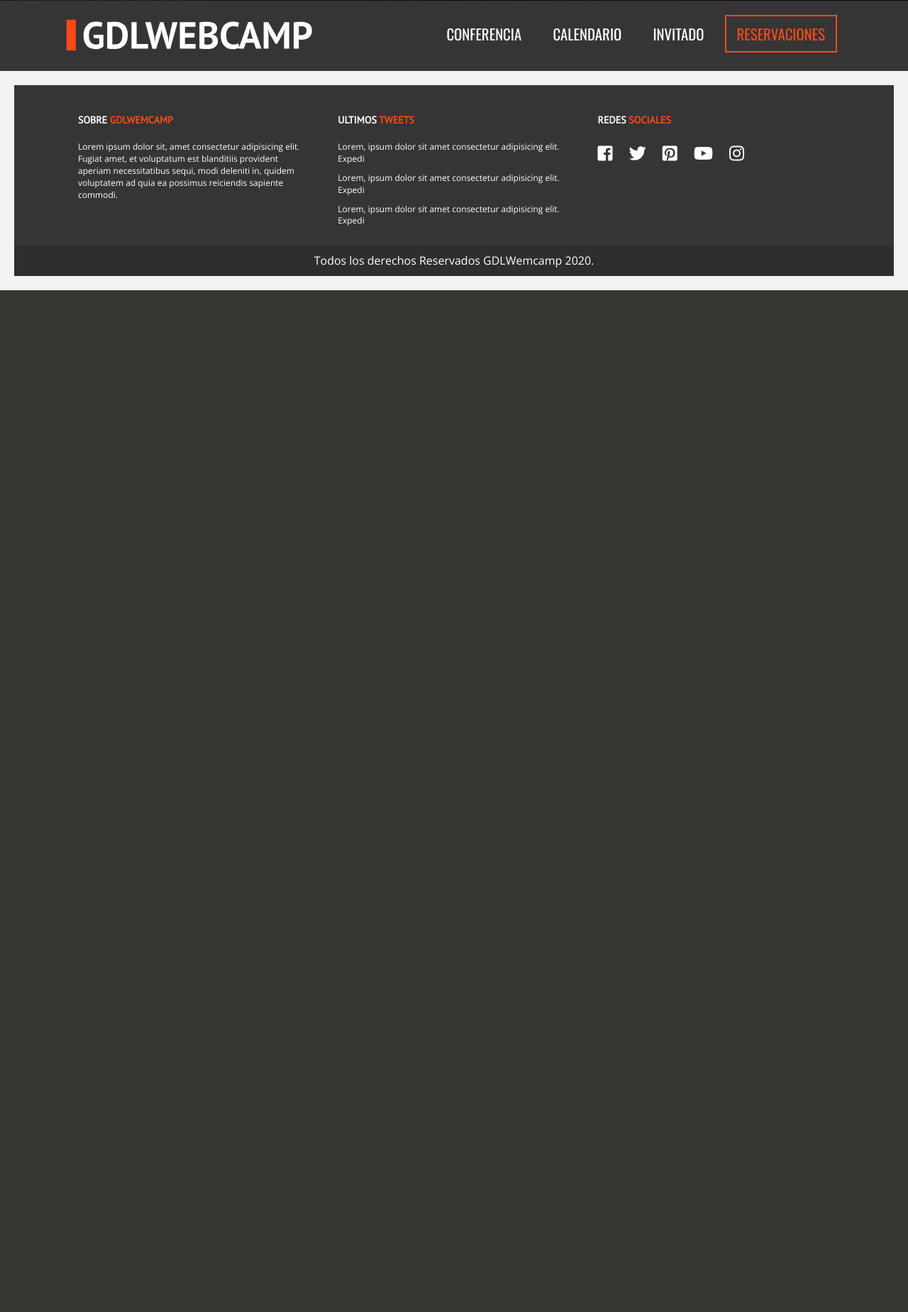
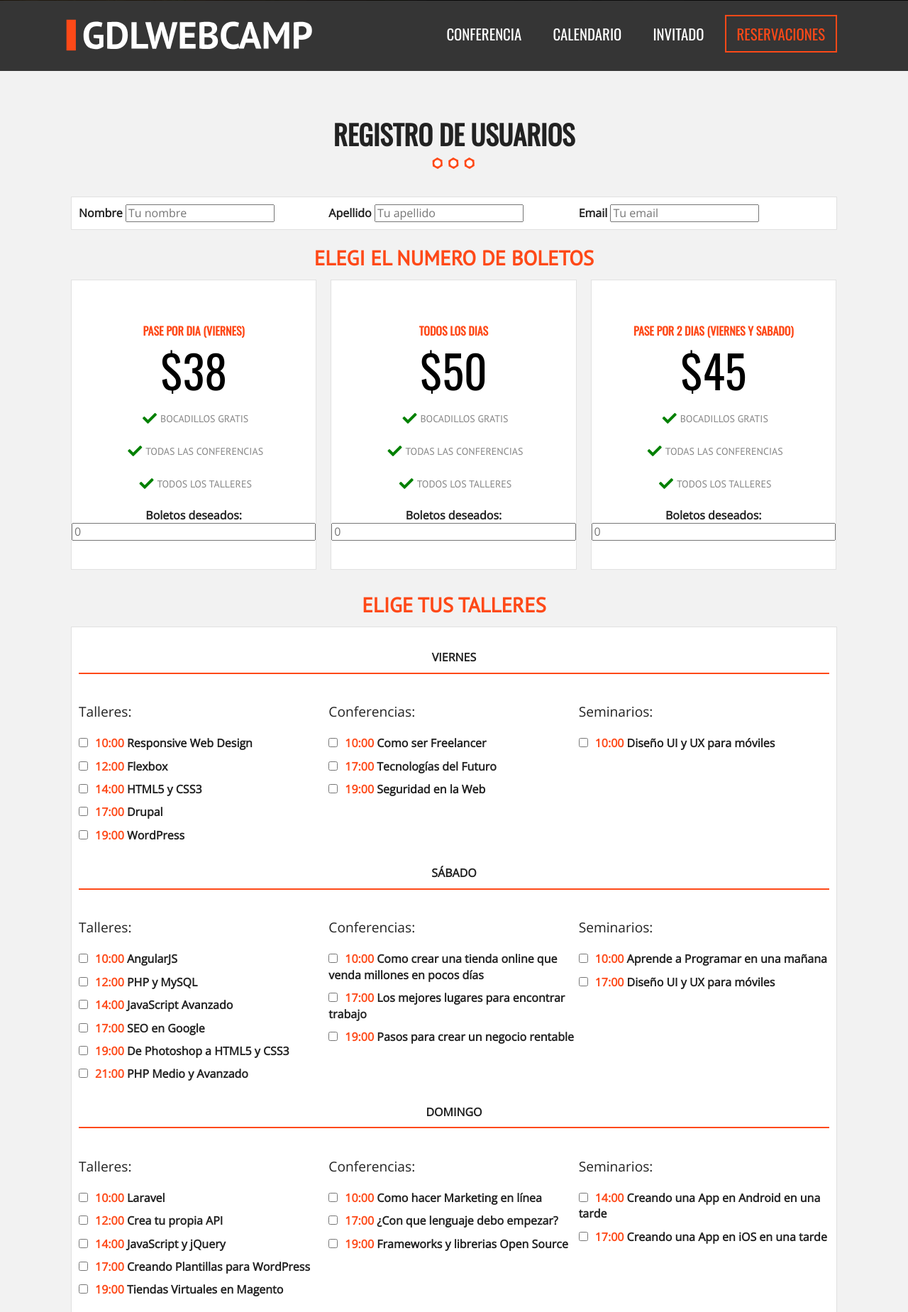
Before and after one commit to mjmf1/Proyecto_GDLWebCam, a PHP site: page / in a window 1280 px wide. Shown: the part 799-2648 px from the top of the page at 71% size. Before the commit the page ends 1208 px from the top, so only its background shows below. Run offline with PHP 8.4, Linux system fonts and the light colour scheme; some libraries are stand-ins or nearby versions.

Commit message:
estilos para el formulario

```diff
--- a/css/main.css
+++ b/css/main.css
@@ -155,7 +155,7 @@ h2:after{
  display: block;
 }
 h3{
-  font-size: 1.3en;
+  font-size: 1.8em;
   color: #fe4918;
   font-family: 'PT Sans', sans-serif;
   margin: 0;
@@ -735,6 +735,75 @@ p.copyright{
   text-align: center;
   font-size: 2en;
 }
+/***** INTERNAS ****/
+/**** REGISTRO *****/
+form.registro h3 {
+  text-align: center;
+  text-transform: uppercase;
+  margin: 20px 0 0 0;
+}
+form.registro label {
+  margin-bottom: 5px;
+  font-weight: bold;
+}
+h4{
+  text-align: center;
+  text-transform: uppercase;
+  border-bottom: 2px solid #fe4918 ;
+  padding-bottom: 10px;
+  font-size: 1.2en;
+}
+div.caja{
+  background-color: white;
+  border: 1px solid #e1e1e1;
+  padding: 10px;
+  margin:10px;
+}
+div.campo{
+  pad: 20px;
+}
+@media  only screen and (min-width:768px){
+  div.campo{
+    float: left;
+    width: 33.3%;
+  }
+}
+div.paquetes .tabla-precio:hover{
+  transform: none;
+  box-shadow: none;
+}
+div.paquetes .tabla-precio input{
+  clear: both;
+  width: 100%;
+  margin: 10 px auto 0 auto;
+  display: block;
+}
+.contenido-dia{
+  pad: 20px;
+  /*display: none;*/
+}
+@media  only screen and (min-width:768px){
+.contenido-dia > div{
+  float: left;
+  width: 33.3%;
+ }
+}
+.contenido-dia > div p{
+  text-align: left;
+
+}
+.contenido-dia > div label{
+  display: block;
+  margin-bottom: 10px;
+}
+.contenido-dia > div input{
+  margin-right: 10px;
+  padding: 40px;
+}
+.contenido-dia > div label time{
+  color: #fe4918;
+  font-weight: bold;
+}
 /* ==========================================================================
    Helper classes
    ========================================================================== */
--- a/index.html
+++ b/index.html
@@ -96,7 +96,194 @@
     </div>
     <!--barra-->
 
+    <section class="seccion contenedor">
+      <h2>Registro de Usuarios</h2>
+      <form id="registro" class="registro" action="index.html" method="post">
+        <div id="datos_usuario" class="registro caja clearfix">
+          <div class="campo">
+           <label for="nombre">Nombre</label>
+            <input type="text" id="nombre" name="nombre" placeholder="Tu nombre">
+          </div>
+            <div class="campo">
+              <label for="apellido">Apellido</label>
+               <input type="text" id="apellido" name="apellido" placeholder="Tu apellido">
+    </div>
+    <div class="campo">
+      <label for="email">Email</label>
+       <input type="email" id="enamil" name="email" placeholder="Tu email">
+     </div>
 
+     <div id="Error">
+     </div>
+
+        </div><!-- datos_usuario -->
+        <div id="paquetes" class="paquetes">
+
+          <h3>Elegi el numero de boletos</h3>
+          <ul class="lista-precios clearfix">
+            <li>
+              <div class="tabla-precio">
+                <h3>pase por dia (viernes)</h3>
+                <p class="numero">$38</p>
+                <ul>
+                  <li>Bocadillos Gratis</li>
+                  <li>Todas las Conferencias</li>
+                  <li>Todos los Talleres</li>
+                </ul>
+                <div  class="orden">
+                  <label for="Pase_dia">Boletos deseados:</label>
+                  <input type="number" min="0" id="pase_dia" size="3" placeholder="0">
+                </div>
+              </div>
+            </li>
+            <li>
+              <div class="tabla-precio">
+                <h3>Todos los Dias</h3>
+                <p class="numero">$50</p>
+                <ul>
+                  <li>Bocadillos Gratis</li>
+                  <li>Todas las Conferencias</li>
+                  <li>Todos los Talleres</li>
+                </ul>
+                <div  class="orden">
+                  <label for="Pase_completo">Boletos deseados:</label>
+                  <input type="number" min="0" id="Pase_completo" size="3" placeholder="0">
+                </div>
+              </div>
+            </li>
+            <li>
+              <div class="tabla-precio">
+                <h3>pase por 2 Dias (viernes y sabado)</h3>
+                <p class="numero">$45</p>
+                <ul>
+                  <li>Bocadillos Gratis</li>
+                  <li>Todas las Conferencias</li>
+                  <li>Todos los Talleres</li>
+                </ul>
+                <div  class="orden">
+                  <label for="Pase_dosdias">Boletos deseados:</label>
+                  <input type="number" min="0" id="Pase_dosdias" size="3" placeholder="0">
+                </div>
+              </div>
+            </li>
+          </ul>
+        </div><!-- paquetes -->
+
+        <div id="eventos" class="eventos clearfix">
+          <h3>Elige tus talleres</h3>
+          <div class="caja">
+                <div id="viernes" class="contenido-dia clearfix">
+                    <h4>Viernes</h4>
+                        <div>
+                            <p>Talleres:</p>
+                            <label><input type="checkbox" name="registro[]" id="taller_01" value="taller_01"><time>10:00</time> Responsive Web Design</label>
+                            <label><input type="checkbox" name="registro[]" id="taller_02" value="taller_02"><time>12:00</time> Flexbox</label>
+                            <label><input type="checkbox" name="registro[]" id="taller_03" value="taller_03"><time>14:00</time> HTML5 y CSS3</label>
+                            <label><input type="checkbox" name="registro[]" id="taller_04" value="taller_04"><time>17:00</time> Drupal</label>
+                            <label><input type="checkbox" name="registro[]" id="taller_05" value="taller_05"><time>19:00</time> WordPress</label>
+                        </div>
+                        <div>
+                            <p>Conferencias:</p>
+                            <label><input type="checkbox" name="registro[]" id="conf_01" value="conf_01"><time>10:00</time> Como ser Freelancer</label>
+                            <label><input type="checkbox" name="registro[]" id="conf_02" value="conf_02"><time>17:00</time> Tecnologías del Futuro</label>
+                            <label><input type="checkbox" name="registro[]" id="conf_03" value="conf_03"><time>19:00</time> Seguridad en la Web</label>
+                        </div>
+                        <div>
+                            <p>Seminarios:</p>
+                            <label><input type="checkbox" name="registro[]" id="sem_01" value="sem_01"><time>10:00</time> Diseño UI y UX para móviles</label>
+                        </div>
+                </div> <!--#viernes-->
+                <div id="sabado" class="contenido-dia clearfix">
+                    <h4>Sábado</h4>
+                    <div>
+                          <p>Talleres:</p>
+                          <label><input type="checkbox" name="registro[]" id="taller_06" value="taller_06"><time>10:00</time> AngularJS</label>
+                          <label><input type="checkbox" name="registro[]" id="taller_07" value="taller_07"><time>12:00</time> PHP y MySQL</label>
+                          <label><input type="checkbox" name="registro[]" id="taller_08" value="taller_08"><time>14:00</time> JavaScript Avanzado</label>
+                          <label><input type="checkbox" name="registro[]" id="taller_09" value="taller_09"><time>17:00</time> SEO en Google</label>
+                          <label><input type="checkbox" name="registro[]" id="taller_10" value="taller_10"><time>19:00</time> De Photoshop a HTML5 y CSS3</label>
+                          <label><input type="checkbox" name="registro[]" id="taller_11" value="taller_11"><time>21:00</time> PHP Medio y Avanzado</label>
+                    </div>
+                    <div>
+                          <p>Conferencias:</p>
+                          <label><input type="checkbox" name="registro[]" id="conf_04" value="conf_04"><time>10:00</time> Como crear una tienda online que venda millones en pocos días</label>
+                          <label><input type="checkbox" name="registro[]" id="conf_05" value="conf_05"><time>17:00</time> Los mejores lugares para encontrar trabajo</label>
+                          <label><input type="checkbox" name="registro[]" id="conf_06" value="conf_06"><time>19:00</time> Pasos para crear un negocio rentable</label>
+                    </div>
+                    <div>
+                          <p>Seminarios:</p>
+                          <label><input type="checkbox" name="registro[]" id="sem_02" value="sem_02"><time>10:00</time> Aprende a Programar en una mañana</label>
+                          <label><input type="checkbox" name="registro[]" id="sem_03" value="sem_03"><time>17:00</time> Diseño UI y UX para móviles</label>
+                    </div>
+                </div> <!--#sabado-->
+                <div id="domingo" class="contenido-dia clearfix">
+                    <h4>Domingo</h4>
+                    <div>
+                          <p>Talleres:</p>
+                          <label><input type="checkbox" name="registro[]" id="taller_12" value="taller_12"><time>10:00</time> Laravel</label>
+                          <label><input type="checkbox" name="registro[]" id="taller_13" value="taller_13"><time>12:00</time> Crea tu propia API</label>
+                          <label><input type="checkbox" name="registro[]" id="taller_14" value="taller_14"><time>14:00</time> JavaScript y jQuery</label>
+                          <label><input type="checkbox" name="registro[]" id="taller_15" value="taller_15"><time>17:00</time> Creando Plantillas para WordPress</label>
+                          <label><input type="checkbox" name="registro[]" id="taller_16" value="taller_16"><time>19:00</time> Tiendas Virtuales en Magento</label>
+                    </div>
+                    <div>
+                          <p>Conferencias:</p>
+                          <label><input type="checkbox" name="registro[]" id="conf_07" value="conf_07"><time>10:00</time> Como hacer Marketing en línea</label>
+                          <label><input type="checkbox" name="registro[]" id="conf_08" value="conf_08"><time>17:00</time> ¿Con que lenguaje debo empezar?</label>
+                          <label><input type="checkbox" name="registro[]" id="conf_09" value="conf_09"><time>19:00</time> Frameworks y librerias Open Source</label>
+                    </div>
+                    <div>
+                          <p>Seminarios:</p>
+                          <label><input type="checkbox" name="registro[]" id="sem_04" value="sem_04"><time>14:00</time> Creando una App en Android en una tarde</label>
+                          <label><input type="checkbox" name="registro[]" id="sem_05" value="sem_05"><time>17:00</time> Creando una App en iOS en una tarde</label>
+                    </div>
+                </div> <!--#domingo-->
+            </div><!--.caja-->
+      </div> <!--#eventos-->
+
+      <div id="resumen" class="resumen">
+          <h3>Pago y extras</h3>
+          <div class="caja clearfix">
+             <div class="extras">
+                <div class="oden">
+                  <label for="camisa evento">camisa del evento $10 <small> (promocion 7% dto.)</small></label>
+                    <input type="number" min="0" id="camisa evento" size="3" placeholder="0">
+                </div><!-- roden -->
+                <div class="oden">
+                  <label for="camisa evento">Paquete de 10 etiquetas $2 <small>(HTML5,CSS3,JavaScript,Chrome)</small></label>
+                    <input type="number" min="0" id="camisa evento" size="3" placeholder="0">
+                </div><!-- roden -->
+                 <div class="orden">
+                   <label for="regalo">Seleccione un regalo</label>
+                   <select name="" id="regalo required">
+                   <option value="">-- Seleccione un regalo--</option>
+                   <option value="ETI">Etiquetas</option>
+                   <option value="PUL">Pulsera</option>
+                   <option value="PLU">Pluma</option>
+                  </select>
+                 </div><!-- roden -->
+                 <input type="button" id="calcular" class="buttom" value="calcular">
+
+
+             </div> <!-- extras -->
+             <div class="toal">
+               <p>Resumen:</p>
+               <div id="lista_productos">
+
+               </div>
+                <p>Total:</p>
+                <div class="suma_total">
+
+                </div>
+                <input type="submit" id="btnRegistro" class="buttom" value="pagar">
+             </div><!-- total -->
+
+          </div><!-- caja -->
+
+      </div><!-- #resumen -->
+
+      </form>
+    </section>
 
     <footer class="site-footer">
       <div class="contenedor clearfix">
--- a/registro.html
+++ b/registro.html
@@ -374,6 +374,7 @@
       </div>
     </section>
 
+
     <footer class="site-footer">
       <div class="contenedor clearfix">
         <div class="footer-informacion">
```
